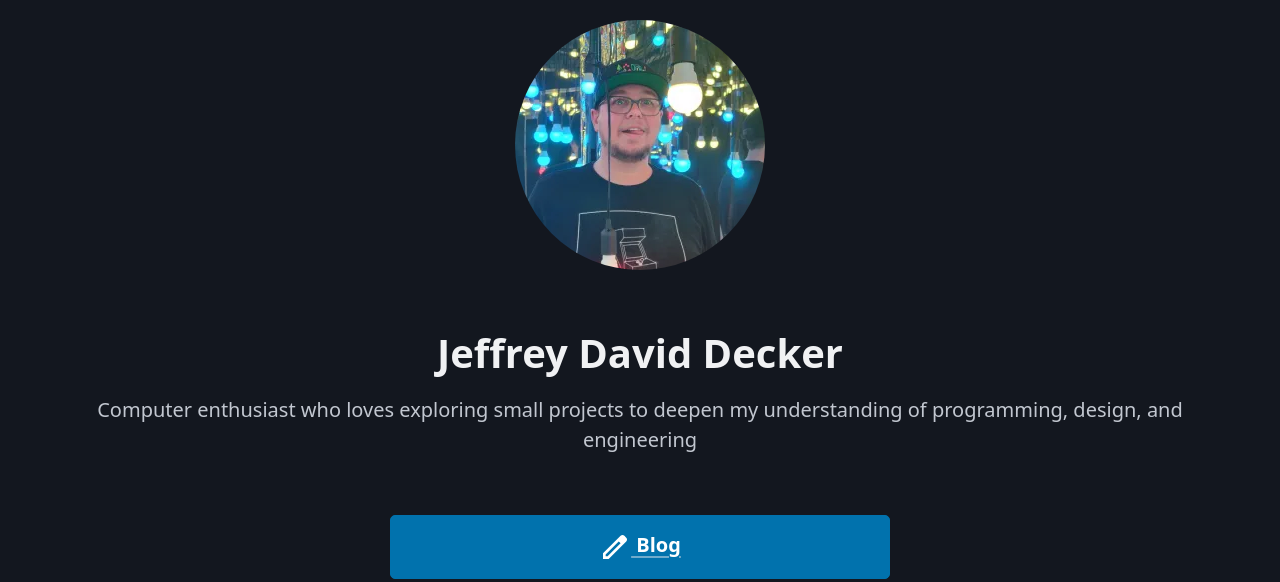
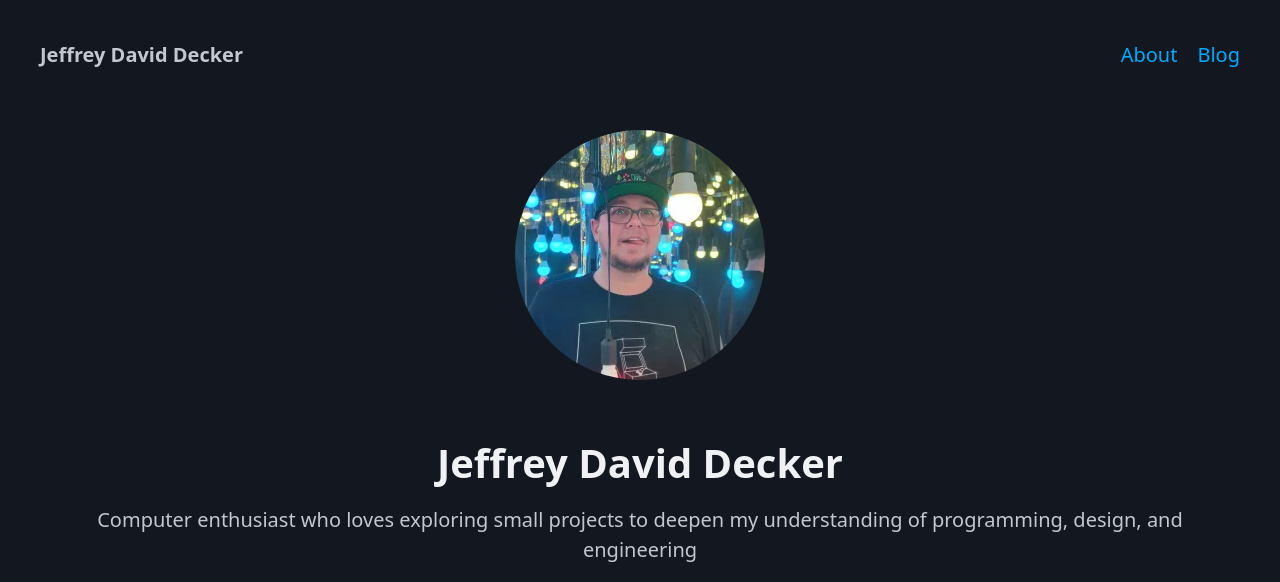
Before and after one commit to jddecker/jddecker.github.io, a plain HTML site: page templates/index.html in a window 1280 px wide. Shown: the top 582 px of the page. Drawn offline with nearby package versions, Linux system fonts and the light colour scheme; files whose address does not match are found by name.

Commit message:
changed header navigation

```diff
--- a/templates/index.html
+++ b/templates/index.html
@@ -18,12 +18,24 @@
     <title>Jeffrey David Decker</title>
 </head>
 <body>
-    <header class="container profile">
+    <header class="container">
+        <nav>
+            <ul>
+                <li><strong>Jeffrey David Decker</strong></a></li>
+            </ul>
+            <ul>
+                <li><a href="/">About</a></li>
+                <li><a href="/blog/">Blog</a></li>
+            </ul>
+        </nav>
+    </header>
+    <main class="container profile">
+        <section>
             <p><img src="jdd.webp" width="250" height="250" class="profile-pic" alt="Jeffrey David Decker with multiple colored lights hanging from ceiling around him"></p>
             <h1>Jeffrey David Decker</h1>
             <p>Computer enthusiast who loves exploring small projects to deepen my understanding of programming, design, and engineering</p>
-    </header>
-    <main class="container profile">
+        </section>
+        <section>
             <h2 class="profile-button">
                 <a href="/blog/" class="contrast">
                     <div role="button">
@@ -90,6 +102,7 @@
                     </div>
                 </a>
             </h2>
+        </section>
     </main>
     <footer class="container footer">
         <p><small>Made with 💪 by Jeffrey David Decker</small></p>
```
Also changed, not shown: templates/page.html (+6 -4 lines), templates/section.html (+6 -3 lines). Lines whose indentation alone changed are shown as unchanged.
